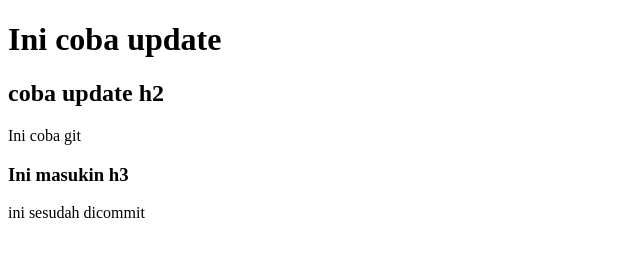
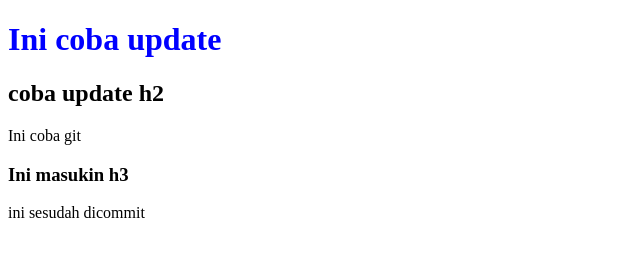
Before and after one commit to wahannuks/hello, a plain HTML site: page hello.html in a window 1280 px wide. Shown: the whole page, without its empty margins (0-640 px from the left). Drawn offline with Linux system fonts and the light colour scheme.

Commit message:
adding style on h1

```diff
--- a/hello.html
+++ b/hello.html
@@ -4,7 +4,7 @@
 	<title>Hello</title>
 </head>
 <body>
-<h1>Ini coba update</h1>
+<h1 style="color: blue;">Ini coba update</h1>
 	<h2> coba update h2</h2>
  Ini coba git
  	<h3>Ini masukin h3</h3>
```
